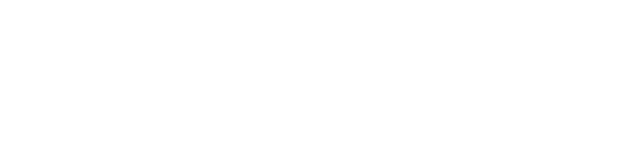
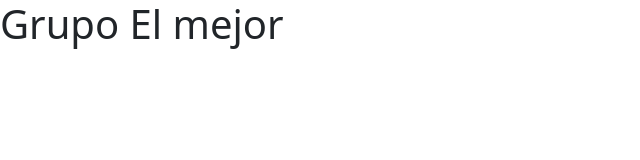
Before and after one commit to MarcelaCerda/ejmploGit23020, a plain HTML site: page index.html in a window 1280 px wide. Shown: the whole page, without its empty margins (0-640 px from the left). Drawn offline with nearby package versions, Linux system fonts and the light colour scheme.

Commit message:
5to commt

```diff
--- a/index.html
+++ b/index.html
@@ -17,7 +17,7 @@
 
 <body>
   <header>
-    <!-- place navbar here -->
+    <h1>Grupo El mejor</h1>
   </header>
   <main>
 
```
